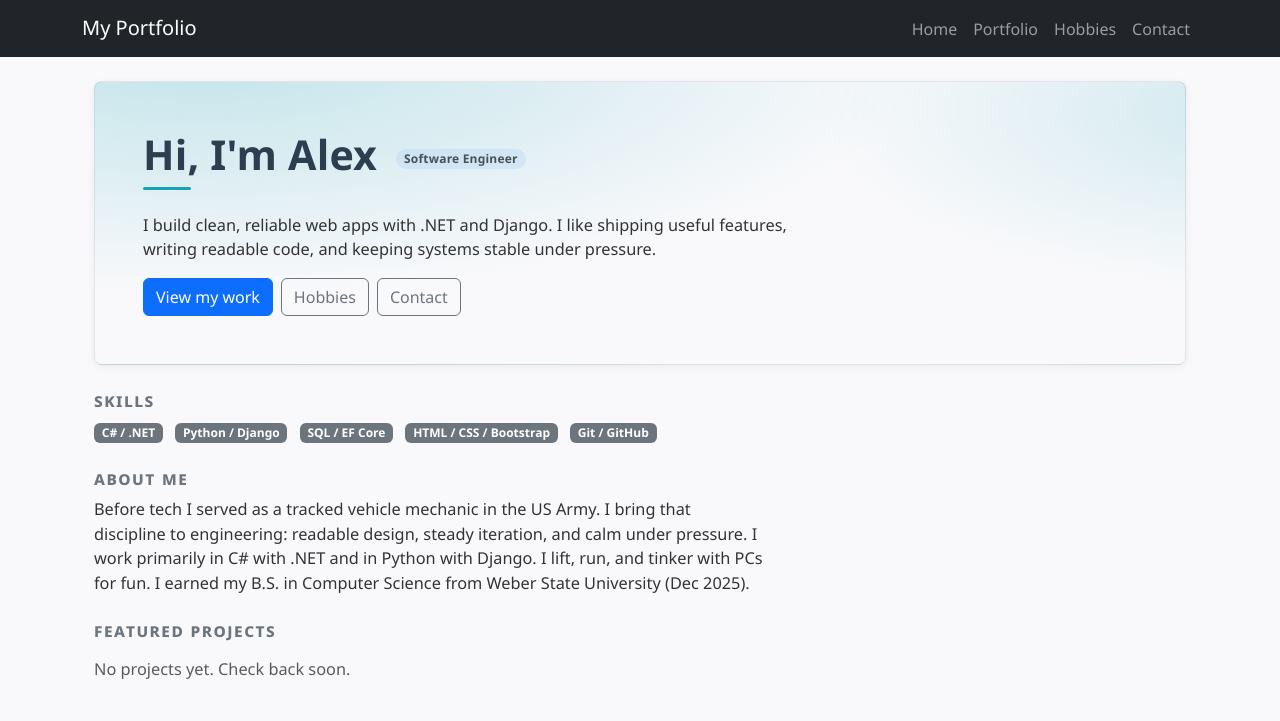
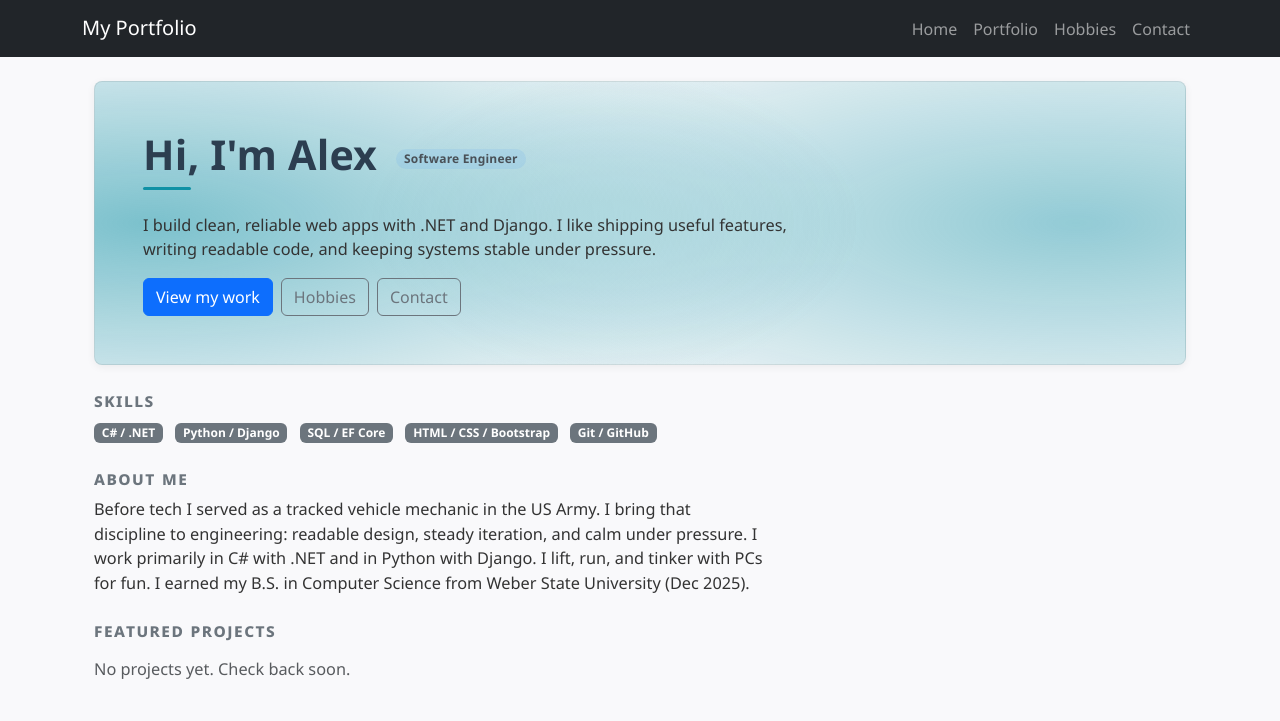
Before and after one commit to AlexanderRBerry/CS3620_Portfolio, a Django app: page / in a window 1280 px wide. Shown: the top 721 px of the page. Run offline with Django 5.2, Linux system fonts and the light colour scheme; data that the repository does not hold is empty.

Commit message:
Updated hero banner gradient.

```diff
--- a/portfolio_site/PortfolioDatabase/static/css/style.css
+++ b/portfolio_site/PortfolioDatabase/static/css/style.css
@@ -32,7 +32,7 @@ a:active{
   opacity: .85;
 }
 :root{
-  --ab-accent:       #17a2b8;
+  --ab-accent:       #1091a5;
   --ab-accent-600:   #495057;
   --ab-surface:      #ffffff;
   --ab-muted:        #6c757d;
@@ -109,8 +109,8 @@ a:active{
 }
 .ab-gradient-hero{
   background:
-    radial-gradient(1200px 400px at 10% -10%, color-mix(in oklab, var(--ab-accent) 24%, transparent), transparent 60%),
-    radial-gradient(800px 300px at 110% 10%, color-mix(in oklab, var(--ab-accent) 18%, transparent), transparent 60%);
+    radial-gradient(1200px 400px at 5% 50%, color-mix(in oklab, var(--ab-accent) 54%, transparent), transparent 60%),
+    radial-gradient(1200px 400px at 90% 50%, color-mix(in oklab, var(--ab-accent) 44%, transparent), transparent 60%);
   border-radius: calc(var(--ab-radius) * 1.2);
   border: 1px solid var(--ab-border);
 }
```
